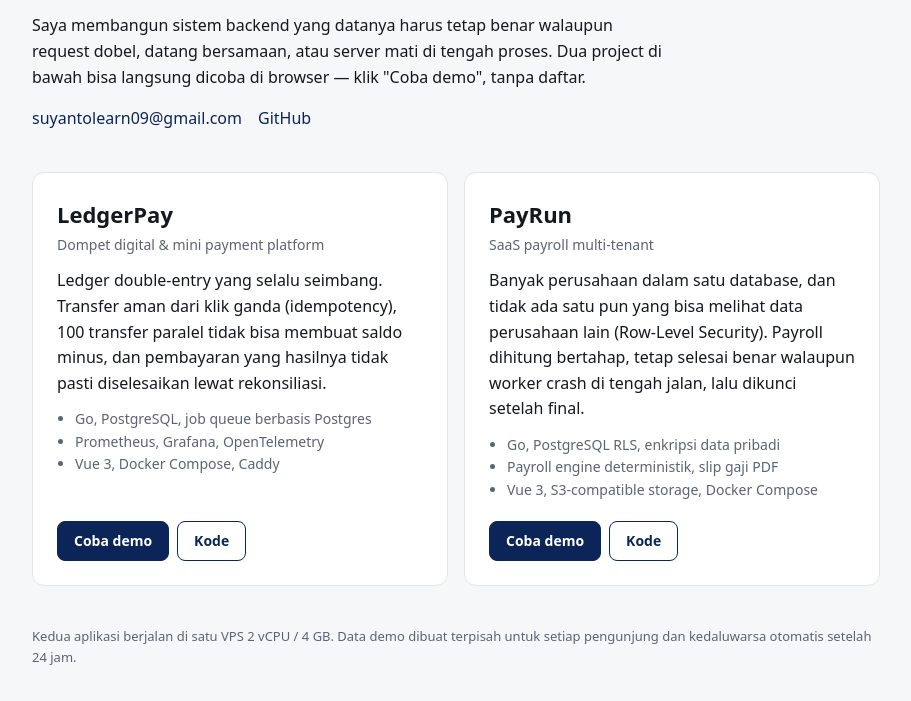
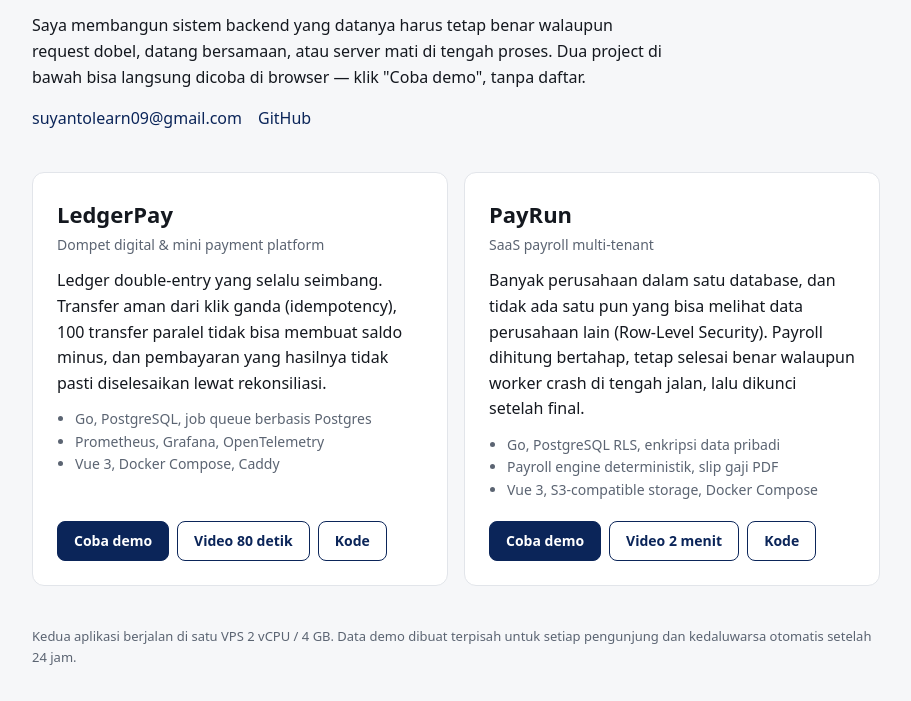
Before and after one commit to suyanto98/profile, a plain HTML site: page site/index.html in a window 1280 px wide. Shown: the part 159-860 px from the top of the page, without its empty margins (184-1095 px from the left). Drawn offline with Linux system fonts and the light colour scheme.

Commit message:
Demo videos on the profile page

```diff
--- a/site/index.html
+++ b/site/index.html
@@ -41,6 +41,7 @@
       </ul>
       <div class="actions">
         <a class="btn" href="https://ledgerpay.suyantolabs.my.id">Coba demo</a>
+        <a class="btn ghost" href="/video/ledgerpay.mp4">Video 80 detik</a>
         <a class="btn ghost" href="https://github.com/suyanto98/ledgerpay" data-github>Kode</a>
       </div>
     </article>
@@ -60,6 +61,7 @@
       </ul>
       <div class="actions">
         <a class="btn" href="https://payrun.suyantolabs.my.id">Coba demo</a>
+        <a class="btn ghost" href="/video/payrun.mp4">Video 2 menit</a>
         <a class="btn ghost" href="https://github.com/suyanto98/payrun" data-github>Kode</a>
       </div>
     </article>
--- a/site/style.css
+++ b/site/style.css
@@ -77,7 +77,7 @@ article p { margin: 0 0 12px; }
 
 ul { margin: 0 0 20px; padding-left: 18px; color: var(--muted); font-size: 14px; }
 
-.actions { display: flex; gap: 8px; margin-top: auto; }
+.actions { display: flex; flex-wrap: wrap; gap: 8px; margin-top: auto; }
 
 .btn {
   padding: 8px 16px;
```
Also changed, not shown: 2 other files.
